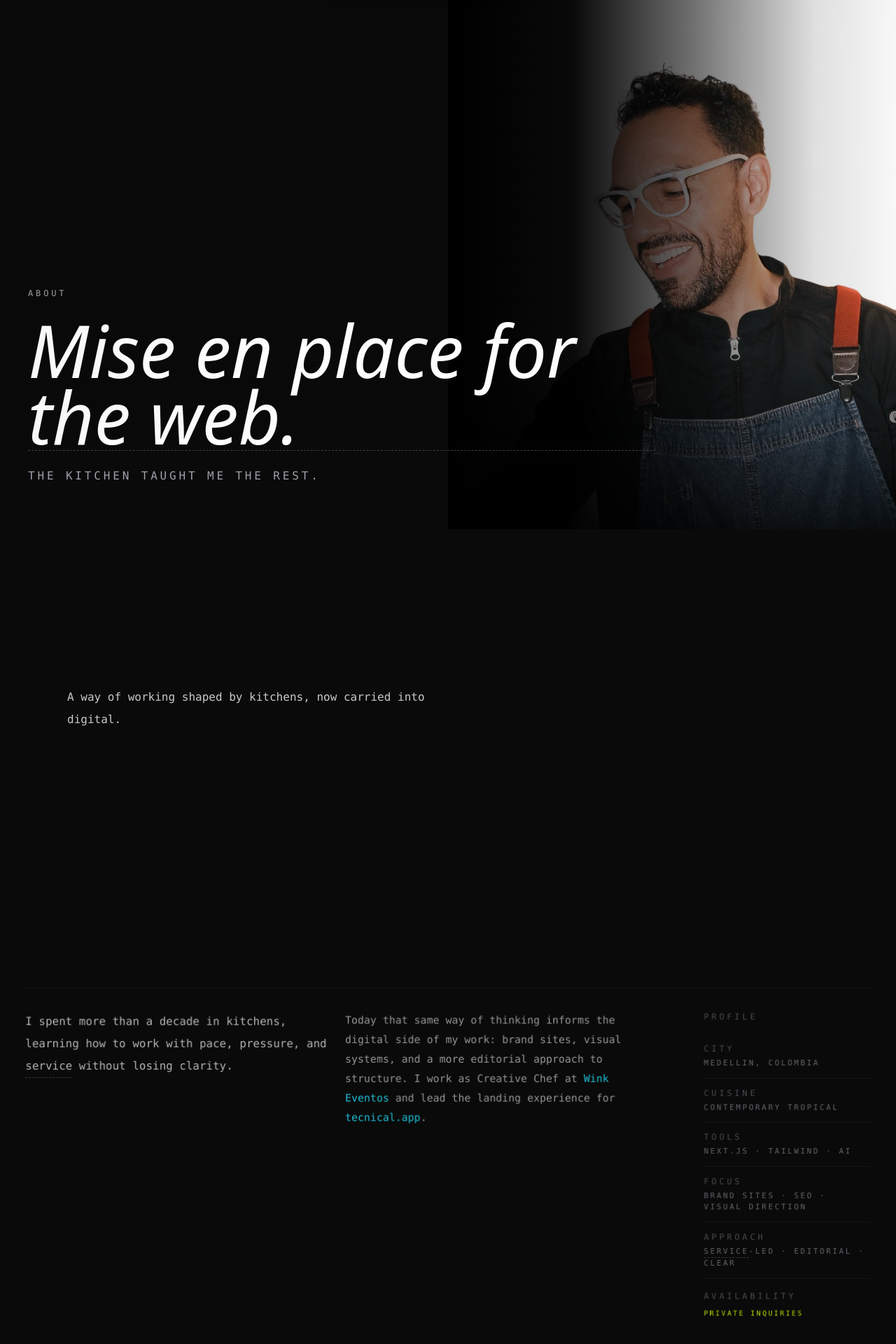
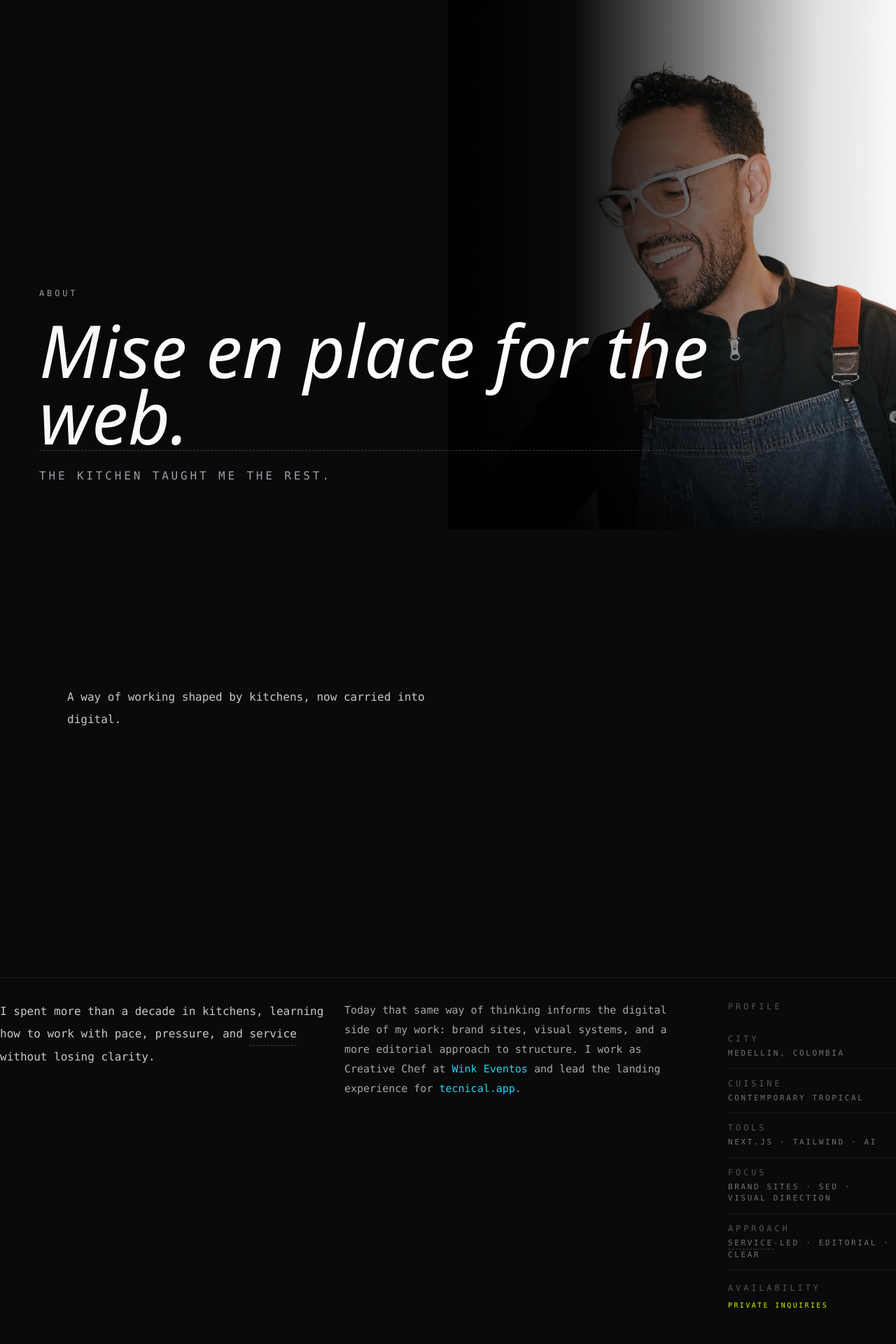
Before and after one commit to Monsterchef-git/my-vibe-site, a Next.js app: page /about in a window 1280 px wide. Shown: the part 172-2092 px from the top of the page at 70% size. Built offline with nearby package versions, Linux system fonts and the light colour scheme; no server answers.

Commit message:
refactor(layout): simplify section wrappers and tune hero/works presentation

```diff
--- a/src/design/primitives/Hero/Hero.tsx
+++ b/src/design/primitives/Hero/Hero.tsx
@@ -51,17 +51,24 @@ export function Hero({
         className,
       )}
     >
-      {showBackdropSide ? (
+      {hasSide ? (
         <div
           aria-hidden="true"
-          className="pointer-events-none absolute inset-0 z-0 lg:inset-y-0 lg:left-auto lg:right-0 lg:w-[min(55vw,40rem)] 2xl:w-[min(48rem,42vw)]"
+          className={cx(
+            'pointer-events-none absolute inset-0 z-0',
+            // sidePosition="background" stays background on all tiers
+            // sidePosition="right" is backdrop on md, flex-auto on lg+
+            sidePosition === 'background'
+              ? 'lg:inset-y-0 lg:left-auto lg:right-0 lg:w-[min(55vw,40rem)] 2xl:w-[min(48rem,42vw)]'
+              : 'hidden md:block lg:hidden'
+          )}
         >
           {children}
         </div>
       ) : null}
 
-      <div className="relative z-10 flex w-full flex-col gap-8 px-6 md:px-10 lg:flex-row lg:items-end lg:justify-between lg:gap-10">
-        <div className="max-w-[56rem] space-y-6">
+      <div className="relative z-10 mx-auto flex w-full max-w-[78rem] flex-col gap-8 px-6 md:px-10 lg:flex-row lg:items-end lg:justify-between lg:gap-10">
+        <div className="max-w-[68rem] space-y-6">
           <Eyebrow
             as="p"
             tone={toneToEyebrowTone[tone]}
--- a/src/features/about/ui/AboutSection.tsx
+++ b/src/features/about/ui/AboutSection.tsx
@@ -6,7 +6,6 @@ import {
 } from '@/design/tokens/components/sectionStyles';
 import { tracking } from '@/design/tokens/primitives/atmosphere';
 import { SectionChrome } from '@/design/ui';
-import ScrollSectionPrimitive from '@/components/shared/ScrollSectionPrimitive';
 import { cx } from '@/lib/utils/cx';
 
 interface AboutSectionProps {
@@ -29,11 +28,15 @@ export default function AboutSection({
   compact = false,
 }: AboutSectionProps) {
   return (
-    <ScrollSectionPrimitive
+    <section
       id={id}
-      scrollTone="white"
+      data-scroll-tone="white"
       data-cursor-role="chef"
-      className={cx(compact ? 'overflow-hidden pt-4 md:pt-6' : 'overflow-hidden pt-32 md:pt-52 pb-32 md:pb-52', className)}
+      className={cx(
+        'relative w-full overflow-hidden',
+        compact ? 'pt-4 md:pt-6' : 'py-32 md:py-52',
+        className
+      )}
     >
       {!compact && (
         <SectionChrome
@@ -96,6 +99,6 @@ export default function AboutSection({
           </div>
         </div>
       </div>
-    </ScrollSectionPrimitive>
+    </section>
   );
 }
--- a/src/features/development/ui/DevelopmentSection.tsx
+++ b/src/features/development/ui/DevelopmentSection.tsx
@@ -1,5 +1,4 @@
 import ErrorBoundary from '@/components/shared/ErrorBoundary';
-import ScrollSectionPrimitive from '@/components/shared/ScrollSectionPrimitive';
 import { SectionChrome } from '@/design/ui';
 import {
   sectionBodyClassName,
@@ -21,11 +20,15 @@ export default function DevelopmentSection({
   compact = false,
 }: DevelopmentSectionProps) {
   return (
-    <ScrollSectionPrimitive
+    <section
       id={id}
-      scrollTone="cyan"
+      data-scroll-tone="cyan"
       data-cursor-role="dev"
-      className={cx('space-y-10 pt-32 md:pt-52 pb-32 md:pb-52', className)}
+      className={cx(
+        'relative w-full overflow-hidden',
+        compact ? 'pt-4 md:pt-6' : 'space-y-10 py-32 md:py-52',
+        className
+      )}
     >
       {!compact && (
         <SectionChrome
@@ -52,6 +55,6 @@ export default function DevelopmentSection({
       <ErrorBoundary>
         <WorksList />
       </ErrorBoundary>
-    </ScrollSectionPrimitive>
+    </section>
   );
 }
--- a/src/features/development/ui/WorksList.tsx
+++ b/src/features/development/ui/WorksList.tsx
@@ -24,14 +24,14 @@ export default function WorksList() {
     <div className="relative">
       {supportsHover ? (
         <div className="pointer-events-none fixed inset-0 z-0">
-          {PROJECTS.map((project, index) => (
+          {PROJECTS.map((project) => (
             <Image
               key={project.id}
               src={project.image}
               alt=""
               fill
               sizes="100vw"
-              loading={index < 2 ? 'eager' : 'lazy'}
+              loading="lazy"
               className={cx(
                 'object-cover blur-sm grayscale transition-opacity duration-[700ms] motion-reduce:transition-none',
                 activeId === project.id ? 'opacity-25 grayscale-0' : 'opacity-0',
```
